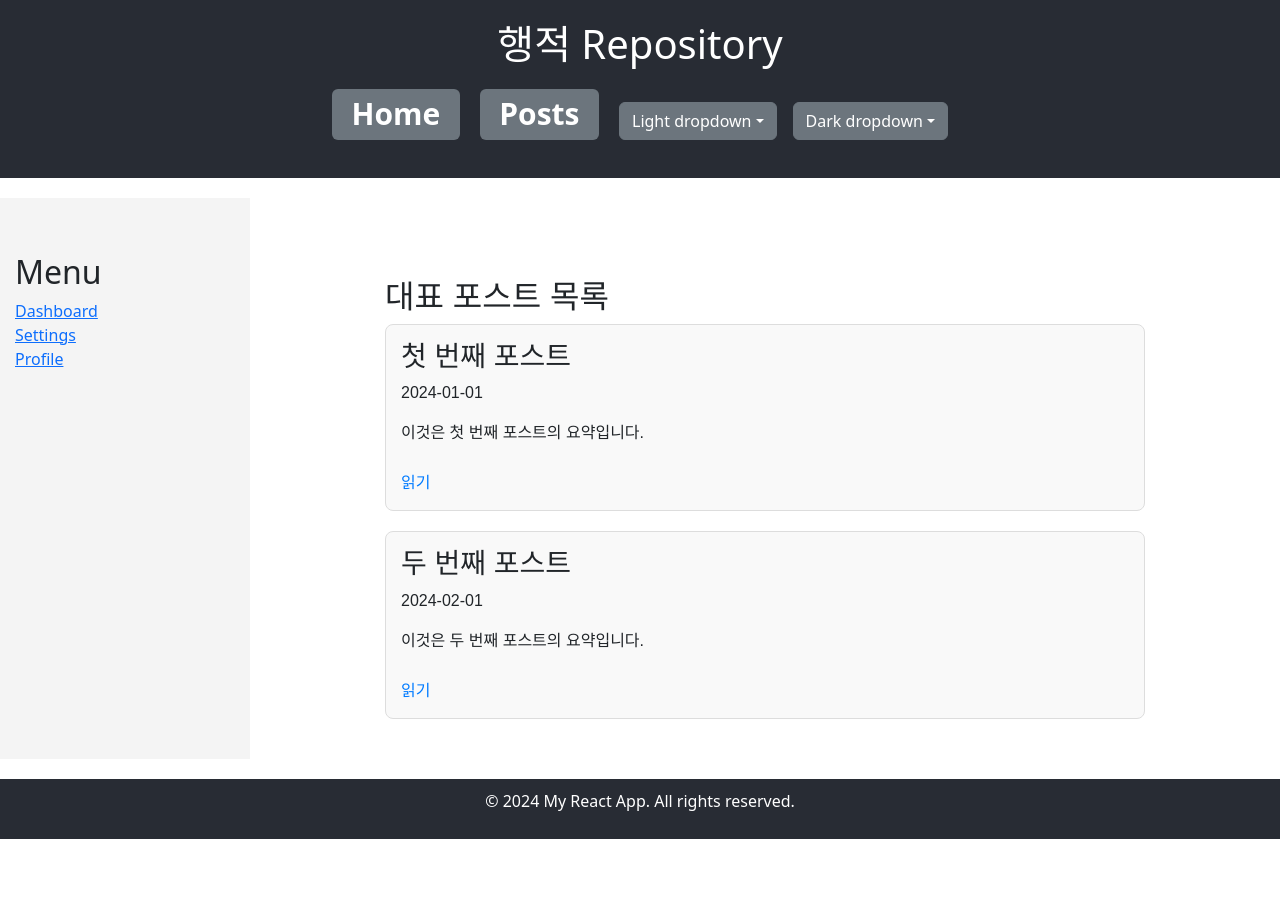
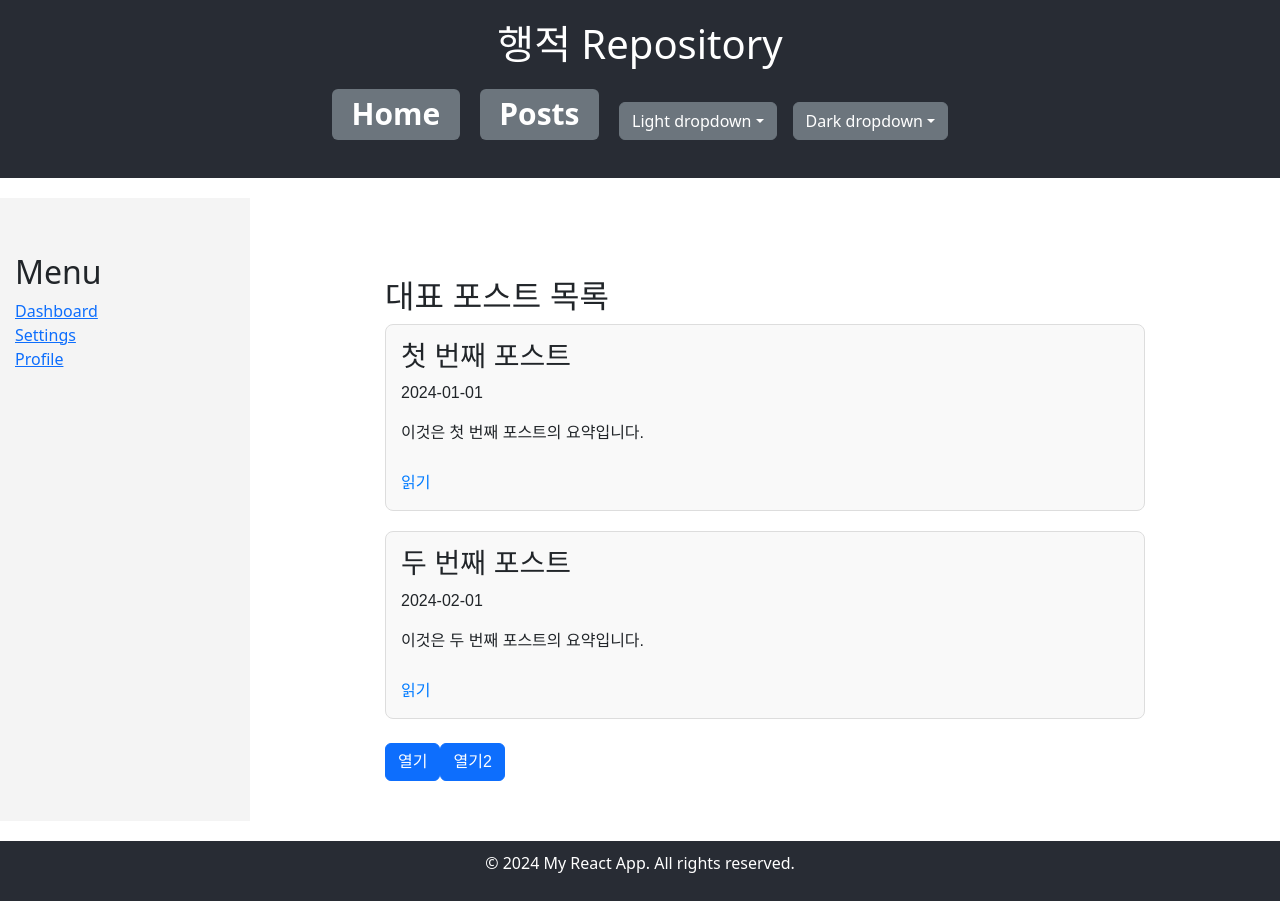
Before and after one commit to CASY82/CASY82.github.io, a React (Create React App) app in the folder githubblog/: page / in a window 1280 px wide. Before the commit the page ends 839 px from the top, so only its background shows below. Built offline with nearby package versions, Linux system fonts and the light colour scheme.

Commit message:
add : alert modal 공통 컴포넌트 추가

```diff
--- /dev/null
+++ b/githubblog/src/components/BootstrapAlert.js
@@ -0,0 +1,32 @@
+import { useState } from 'react';
+import Button from 'react-bootstrap/Button';
+import Modal from 'react-bootstrap/Modal';
+
+function BootstrapAlert({openBtnText, modalTitle, modalContent, closeBtnText}) {
+  const [show, setShow] = useState(false);
+
+  const handleClose = () => setShow(false);
+  const handleShow = () => setShow(true);
+
+  return (
+    <>
+      <Button variant="primary" onClick={handleShow}>
+        {openBtnText}
+      </Button>
+
+      <Modal show={show} onHide={handleClose}>
+        <Modal.Header closeButton>
+          <Modal.Title>{modalTitle}</Modal.Title>
+        </Modal.Header>
+        <Modal.Body>{modalContent}</Modal.Body>
+        <Modal.Footer>
+          <Button variant="secondary" onClick={handleClose}>
+            {closeBtnText}
+          </Button>
+        </Modal.Footer>
+      </Modal>
+    </>
+  );
+}
+
+export default BootstrapAlert;
--- a/githubblog/src/pages/MainPage.js
+++ b/githubblog/src/pages/MainPage.js
@@ -1,10 +1,10 @@
 import React from 'react';
-import '../styles/MainPage.css'; // 스타일 파일을 추가합니다.
+import '../styles/MainPage.css';
+import BootstrapAlert from '../components/BootstrapAlert';
 
 const posts = [
   { id: 1, title: '첫 번째 포스트', date: '2024-01-01', excerpt: '이것은 첫 번째 포스트의 요약입니다.', slug: 'first-post' },
-  { id: 2, title: '두 번째 포스트', date: '2024-02-01', excerpt: '이것은 두 번째 포스트의 요약입니다.', slug: 'second-post' },
-  // 추가 포스트를 여기에 추가
+  { id: 2, title: '두 번째 포스트', date: '2024-02-01', excerpt: '이것은 두 번째 포스트의 요약입니다.', slug: 'second-post' }
 ];
 
 const MainPage = () => {
@@ -21,6 +21,19 @@ const MainPage = () => {
           </div>
         ))}
       </div>
+      <br />
+      <BootstrapAlert
+        openBtnText="열기"
+        modalTitle="모달 제목"
+        modalContent="모달 내용입니다."
+        closeBtnText="닫기"
+        />
+      <BootstrapAlert
+        openBtnText="열기2"
+        modalTitle="모달 제목2"
+        modalContent="모달 내용입니다.2"
+        closeBtnText="닫기"
+        />
     </div>
   );
 };
```
